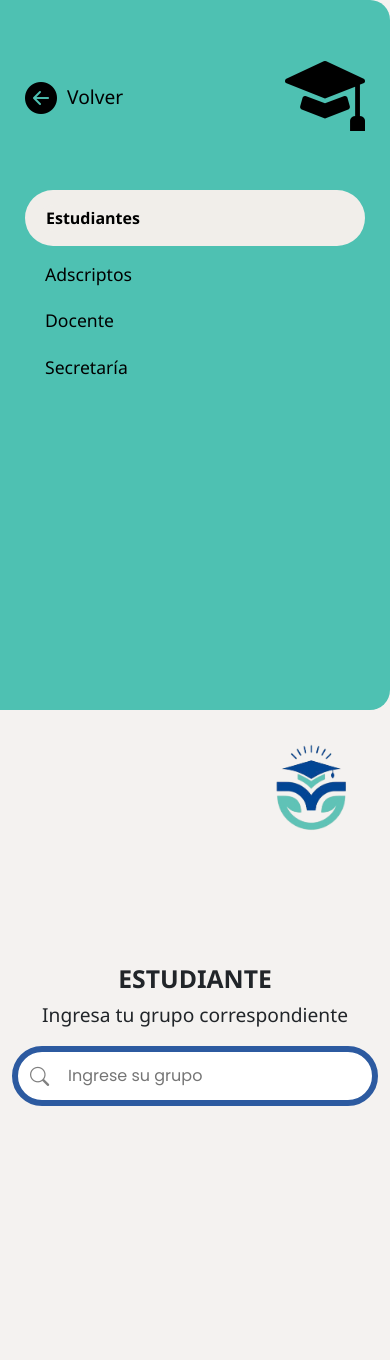
After one commit to monzerratjh/C-C2025, a PHP site: page /estudiantes.html in a window 390 px wide. The commit adds this page. Run offline with PHP 8.4, Linux system fonts and the light colour scheme.

Commit message:
Creacion pagina estudiantes
pagina de estudiantes, creacion con media query y conexion con el index.

```diff
--- /dev/null
+++ b/estudiantes.html
@@ -0,0 +1,59 @@
+<!DOCTYPE html>
+<html lang="es">
+<head>
+  <meta charset="UTF-8" />
+  <meta name="viewport" content="width=device-width, initial-scale=1.0"/>
+  <title>Panel Estudiante</title>
+
+  <!-- Bootstrap CSS + Iconos + letras-->
+  <link href="https://cdn.jsdelivr.net/npm/bootstrap@5.3.2/dist/css/bootstrap.min.css" rel="stylesheet"/>
+  <link href="https://cdn.jsdelivr.net/npm/bootstrap-icons@1.10.5/font/bootstrap-icons.css" rel="stylesheet">
+  <link href="https://fonts.googleapis.com/css2?family=Poppins:wght@400;600;700&display=swap" rel="stylesheet">
+  <link rel="stylesheet" href="style.css">
+</head>
+
+<body>
+
+<div class="container-fluid"> <!-- Boostrap -->
+  <div class="row"> <!-- Boostrap -->
+
+    <!-- Barra lateral -->
+    <div class="col-md-3 barra-lateral"> <!-- Boostrap  col-md-3 menu-->
+
+      <!--volver-->
+      <div class="volverGeneral">
+        <div class="volver">
+        <a href="index.html"><i class="bi bi-arrow-left-circle-fill icono-volver"></i></a> <!-- Boostrap iconos-->
+        <a href="">Volver</a>
+
+        </div>
+        <i class="bi bi-mortarboard-fill icono-usuario"></i>  <!-- Boostrap iconos-->
+      </div>
+
+      <button class="fw-semibold seleccionado">Estudiantes</button> <!-- Boostrap negrita-->
+      <button class="nav-opciones">Adscriptos</button>
+      <button class="nav-opciones">Docente</button>
+      <button class="nav-opciones">Secretaría</button>
+
+    </div>
+
+    <!-- Contenido principal-->
+    <div class="col-md-9 principal-estudiantes"> <!-- Boostrap contendio al lado del menu -->
+      <img src="logo.png" alt="Logo" class="logo">
+      <h2>ESTUDIANTE</h2>
+      <p>Ingresa tu grupo correspondiente</p>
+
+      <div class="busqueda-estudiantes"> <!-- Boostrap contenedor de busqueda-->
+        <i class="bi bi-search icono-busqueda"></i> <!-- Boostrap icono de lupa -->
+        <input type="text" class="diseno-busqueda" placeholder="Ingrese su grupo" /> <!-- input de busqueda -->
+      </div>
+    </div>
+
+
+  </div>
+</div>
+
+<!-- Bootstrap JS -->
+<script src="https://cdn.jsdelivr.net/npm/bootstrap@5.3.2/dist/js/bootstrap.bundle.min.js"></script>
+</body>
+</html>
--- a/style.css
+++ b/style.css
@@ -5,40 +5,41 @@ body {
   margin: 0px;
 }
 
+a{
+  text-decoration: none;
+}
 
-header{
+
+.encabezado-index{
   display: flex;
   justify-content: flex-end;
   padding:1rem;
 }
 
-header img {
-  width: 100px;
-}
-
-nav{
+.bienvenida-index{
   text-align: center;
 }
 
-nav h1 {
+.bienvenida-index h1 {
   font-size: 2.2rem;
   font-weight: bold;
   margin: 0px;
 }
 
-nav p {
+.bienvenida-index p {
   font-size: 1.2rem;
   color: #333;
   margin-bottom: 4%;
 }
 
-main{
+.opciones{
   display: flex;
   gap: 30px;
   justify-content: center;
+  text-decoration: none;
 }
 
-section{
+.opcion{
   width: 230px;
   height: 260px;
   border-radius: 1rem;
@@ -52,7 +53,7 @@ section{
   padding-bottom: 0;
 }
 
-section img{
+.opcion img{
   width: 50%;
 }
 
@@ -70,7 +71,7 @@ section img{
   justify-content: center;
 }
 
-section:hover {
+.opcion:hover {
   transform: scale(1.05);
 }
 
@@ -89,3 +90,124 @@ section:hover {
 .secretaria {
   background-color: #DEA5C4;
 }
+
+
+/*ESTRUCTURA MENU*/
+
+
+    .barra-lateral {
+      background-color: #4ec1b2;
+      height: 710px;
+      border-top-right-radius: 20px;
+      border-bottom-right-radius: 20px;
+      padding: 30px 25px;
+      color: black;
+      display: flex;
+      flex-direction: column;
+    }
+
+    .volverGeneral {
+      display: flex;
+      align-items: center;
+      justify-content: space-between;
+      gap: 10px;
+      font-size: 1.2rem;
+      color: black;
+      text-decoration: none;
+      margin-bottom: 40px;
+      font-weight: 500;
+    }
+
+    .volver{
+      display: flex;
+      align-items: center;
+      justify-content: space-between;
+      gap: 10px;
+    }
+
+    .icono-volver {
+      font-size: 2rem;
+    }
+
+    .icono-usuario{
+      font-size: 5rem;
+    }
+
+    .volver a{
+      margin-top: 15px;
+      color: black;
+    }
+
+
+    .nav-opciones{
+      font-size: 1.1rem;
+      margin-bottom: 20px;
+      color: black;
+      border: none;
+      background-color: transparent;
+      text-align: left;
+      padding: 0 20px;
+    }
+
+
+    .seleccionado{
+      border-style: solid;
+      border-color: #f1eeea;
+      border-width: 15px 300px 15px 15px;
+      border-radius: 40px 40px 40px 40px;
+      background-color: #f1eeea;
+      color: black;
+      margin-bottom: 15px;
+    }
+
+    .logo {
+      position: absolute;
+      top: 30px;
+      right: 30px;
+      width: 100px;
+    }
+
+    /*PAGINA ESTUDIANTES*/
+
+    .principal-estudiantes{
+      height: 650px;
+      display: flex;
+      align-items: center;
+      justify-content: center;
+      flex-direction: column;
+      position: relative;
+      text-align: center;
+    }
+
+    .principal-estudiantes h2 {
+      font-weight: 700;
+    }
+
+    .principal-estudiantes p{
+      font-size: 1.2rem;
+      font-weight: 550;
+    }
+
+    .busqueda-estudiantes {
+      width: 100%;
+      max-width: 500px;
+      position: relative;
+    }
+
+    .diseno-busqueda {
+      border: 6px solid #2c5aa0;
+      border-radius: 50px;
+      padding: 12px 20px 12px 50px;
+      width: 100%;
+      font-size: 1rem;
+      font-family: 'Poppins', sans-serif;
+    }
+
+    .icono-busqueda {
+      position: absolute;
+      left: 18px;
+      top: 50%;
+      transform: translateY(-50%);
+      color: gray;
+      font-size: 1.2rem;
+    }
```
Also changed, not shown: index.html (+12 -4 lines).
